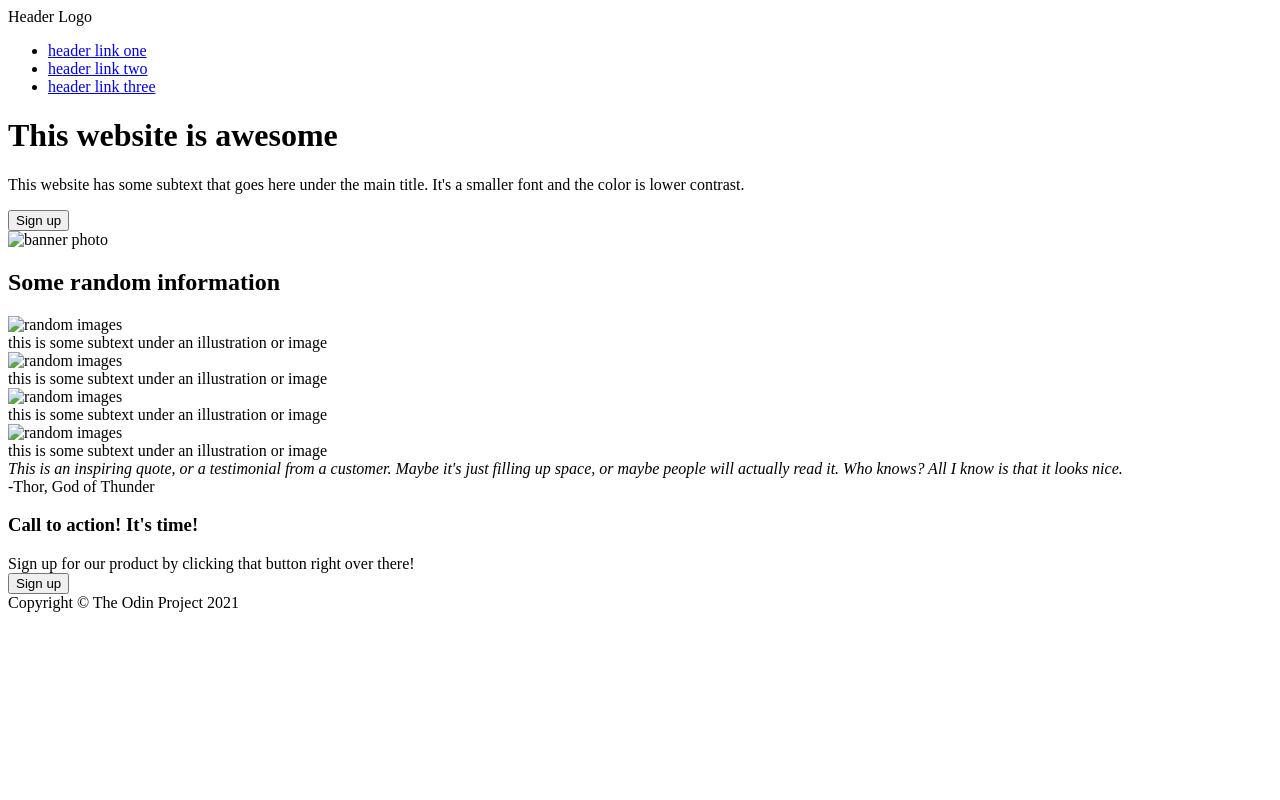
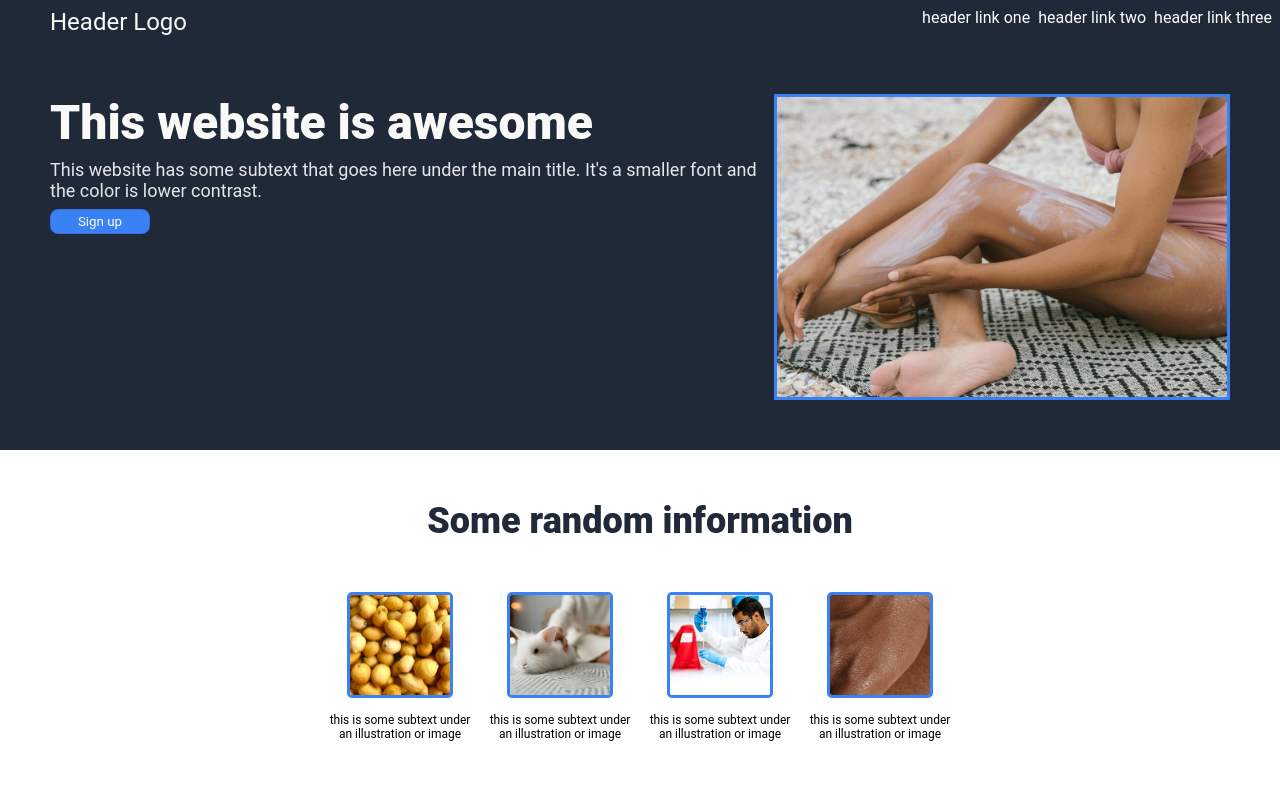
Before and after one commit to dGottwald56/TOP-Landing-Page, a plain HTML site: page index.html in a window 1280 px wide. Shown: the top 800 px of the page. Drawn offline with Linux system fonts and the light colour scheme.

Commit message:
added css styling

```diff
--- a/index.html
+++ b/index.html
@@ -3,6 +3,7 @@
     <head>
         <meta charset="UTF-8">
         <title>Landing Page</title>
+        <link rel="stylesheet" href="./style.css">
     </head>
 
     <body>
@@ -13,46 +14,53 @@
                 <li><a href="#">header link two</a></li>
                 <li><a href="#">header link three</a></li>
         </div>
+        </div class="main-page">
             <div class="banner">
                 <div class="left-banner">
-            <h1>This website is awesome</h1>
-            <p>This website has some subtext that goes here under the main title. It's a smaller font and the color is lower contrast.</p>
-            <button>Sign up</button>
+                    <div class="banner-maintext">This website is awesome</div>
+                    <div class="banner-subtext">This website has some subtext that goes here under the main title. It's a smaller font and the color is lower contrast.</div>
+                    <button class="header-button">Sign up</button>
                 </div>
 
                 <div class="right-banner">
-                <img src="#" alt="banner photo">
+                    <img class="banner-photo" src="./images/bannerphoto.jpeg" alt="banner photo">
                 </div>
             </div>
 
             <div class="middle">
-            <h2>Some random information</h2>
+                <div class="middle-info">Some random information</div>
+                <div class="all-images">
                     <div class="middle-images">
-                <img src="#" alt="random images">
+                        <img class="images" src="./images/lemon.jpeg" alt="random images">
                         <div class="text">this is some subtext under an illustration or image</div>
                     </div>
                     <div class="middle-images">
-                <img src="#" alt="random images">
+                        <img class="images" src="./images/rabbit.jpeg" alt="random images">
                         <div class="text">this is some subtext under an illustration or image</div>
                     </div>
                     <div class="middle-images">
-                <img src="#" alt="random images">
+                        <img class="images" src="./images/scientist.jpeg" alt="random images">
                         <div class="text">this is some subtext under an illustration or image</div>
                     </div>
                     <div class="middle-images">
-                <img src="#" alt="random images">
+                        <img class="images" src="./images/skin.jpeg" alt="random images">
                         <div class="text">this is some subtext under an illustration or image</div>
                     </div>
                 </div>
+            </div>
 
-
+            <div class="quote-section">
                 <em class="quote">This is an inspiring quote, or a testimonial from a customer. Maybe it's just filling up space, or maybe people will actually read it. Who knows? All I know is that it looks nice.</em>
-        <div class="quote-credit">-Thor, God of Thunder</div>
+                <strong class="quote-credit">-Thor, God of Thunder</strong>
+            </div>
 
             <div class="signup">
-            <h3 class="signup-header">Call to action! It's time!</h3>
+                <div class="left-signup">
+                    <div class="signup-header">Call to action! It's time!</div>
                     <div class="signup-text">Sign up for our product by clicking that button right over there!</div>
-            <div class="signup-button"><button>Sign up</button></div>
+                </div>
+                <button class="signup-button">Sign up</button>
+            </div>
         </div>
 
         <div class="footer">Copyright © The Odin Project 2021</div>
--- /dev/null
+++ b/style.css
@@ -0,0 +1,197 @@
+* {
+    font-family: Roboto, sans-serif;
+}
+body {
+    display: flex;
+    flex-direction: column;
+    font-family: Roboto, sans-serif;
+    margin: 0;
+}
+
+ul {
+    margin: 0;
+    padding: 0;
+    list-style-type: none;
+}
+
+a {
+    text-decoration: none;
+    color: white;
+}
+
+button {
+   cursor: pointer;
+    border-radius: 8px;
+    max-width: 100px;
+    height: 25px;
+    background-color: #3882f6;
+    color: white;
+}
+
+.header-button {
+    border: 1px solid royalblue;
+}
+
+.header {
+    display: flex;
+    justify-content: space-between;
+    color: white;
+    background-color: #1F2937;
+}
+
+.header-links {
+    display: flex;
+    gap: 8px;
+    margin: 8px;
+}
+
+.logo {
+    font-size: 24px;
+    color: #F9FAF8;
+    margin: 8px 50px;
+}
+
+.main-page {
+    display: flex;
+    flex-direction: column;
+    justify-content: stretch;
+}
+
+.banner {
+    display: flex;
+    justify-content: space-between;
+    background-color: #1F2937;
+    color: white;
+    padding: 50px;
+}
+
+.banner-maintext {
+    font-size: 48px;
+    font-weight: 900;
+    color: #F9FAF8;
+}
+
+.banner-subtext {
+    font-size: 18px;
+    color: #E5E7EB;
+}
+
+.left-banner {
+    display: flex;
+    flex-direction: column;
+    justify-content: flex-start;
+    gap: 8px;
+    margin-right: 15px;
+}
+
+.right-banner {
+    display: flex;
+    justify-content: flex-end;
+    flex: 0 1 auto;
+}
+
+.banner-photo {
+    max-width: 450px;
+    border: #3882f6 solid;
+    flex: 0 1 auto;
+}
+
+.middle {
+    display: flex;
+    flex-direction: column;
+    justify-content: center;
+    align-items: center;
+    margin: 0px 0px 100px;
+}
+
+.middle-info {
+    display: flex;
+    justify-content: center;
+    font-size: 36px;
+    color: #1F2937;
+    font-weight: 900;
+    margin: 50px;
+}
+
+.middle-images {
+    display: flex;
+    flex-direction: column;
+    justify-content: center;
+    align-items: center;
+    flex: 0 0 150px;
+}
+
+.all-images {
+    display: flex;
+    justify-content: center;
+    gap: 10px;
+}
+
+.images {
+    max-height: 100px;
+    max-width: 100px;
+    object-fit: cover;
+    aspect-ratio: 1/1;
+    border: 3px solid #3882f6;
+    border-radius: 5px;
+}
+
+.text {
+    text-align: center;
+    margin-top: 15px;
+    font-size: 12px;
+}
+
+.quote-section {
+    background: #E5E7EB;
+    padding: 75px;
+}
+
+.quote {
+    font-size: 36px;
+    color: #1F2937;
+    font-weight: 100;
+}
+
+.quote-credit {
+    display: flex;
+    justify-content: flex-end;
+    margin: 15px 0px 0px;
+}
+
+.signup {
+    display: flex;
+    justify-content: space-around;
+    align-items: flex-end;
+    margin: 75px;
+    background-color: #3882f6;
+    color: #F9FAF8;
+    padding: 50px;
+}
+.left-signup {
+    display: flex;
+    flex-direction: column;
+}
+
+.signup-header {
+    font-weight: 900;
+}
+
+.signup-text {
+    font-weight: 100;
+}
+
+.signup-button {
+    border-color: #F9FAF8;
+    border-style: solid;
+}
+
+.footer {
+    display: flex;
+    justify-content: center;
+    align-items: center;
+    padding: 20px;
+    background-color: #1F2937;
+    text-align: center;
+    color: #F9FAF8;
+}
```
Also changed, not shown: images/bannerphoto.jpeg (added), images/lemon.jpeg (added), images/rabbit.jpeg (added), images/scientist.jpeg (added), images/skin.jpeg (added). Lines whose indentation alone changed are shown as unchanged.
